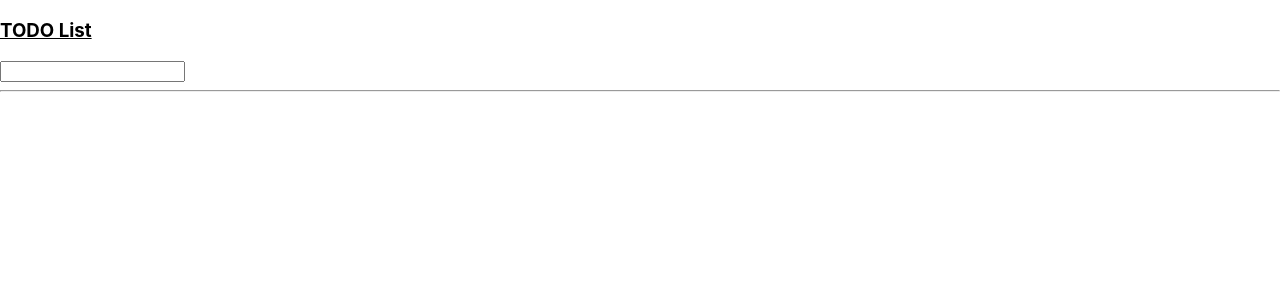
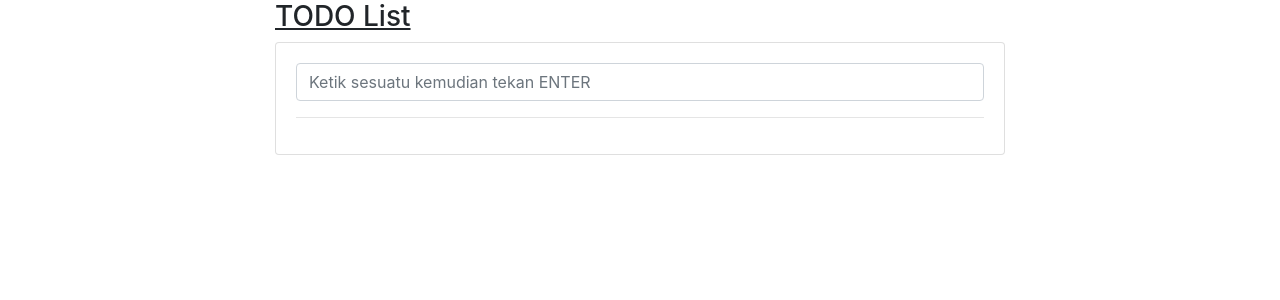
Before and after one commit to romadhon-razzan/todolist, a React (Create React App) app: page / in a window 1280 px wide. Shown: the top 300 px of the page. Built offline with nearby package versions, Linux system fonts and the light colour scheme.

Commit message:
styling form todolist

```diff
--- a/public/index.html
+++ b/public/index.html
@@ -24,7 +24,13 @@
       work correctly both with client-side routing and a non-root public URL.
       Learn how to configure a non-root public URL by running `npm run build`.
     -->
-    <title>React App</title>
+    <link
+  rel="stylesheet"
+  href="https://maxcdn.bootstrapcdn.com/bootstrap/4.3.1/css/bootstrap.min.css"
+  integrity="sha384-ggOyR0iXCbMQv3Xipma34MD+dH/1fQ784/j6cY/iJTQUOhcWr7x9JvoRxT2MZw1T"
+  crossorigin="anonymous"
+/>
+    <title>Todo List</title>
   </head>
   <body>
     <noscript>You need to enable JavaScript to run this app.</noscript>
--- a/src/components/formlist.js
+++ b/src/components/formlist.js
@@ -1,5 +1,5 @@
 import React from 'react';
-import { Form, Container, Input, Button, Row, Col, Card, CardBody } from 'reactstrap';
+import { Form, Container, Input, Button, Row, Col, Card, CardBody, FormGroup, Label } from 'reactstrap';
 import styled from 'styled-components';
 class FormList extends React.Component{
     constructor(props){
@@ -13,26 +13,21 @@ class FormList extends React.Component{
     removeItem (pos) {
         return((event)=>{
             var tempItem = [...this.state.listItem];
-            if (pos !== -1) {
-                tempItem.splice(pos, 1);
-                this.setState({listItem: tempItem});
-            }
+            tempItem.splice(pos, 1);
+            this.setState({listItem: tempItem});
             event.preventDefault()
         });
     }
     inputListener = (event) => { this.setState({ item: event.target.value }) }
     render(){
-        const StyleForm = styled.div`
-            width: 50%;
-            margin: auto;
-        `;
         const StyleItem = styled.div`
             height: 50px;
-            background-color: #F1F8E9;
+            background-color: #F3E5F5;
             border-bottom: 2px solid grey;
             border-radius: 10px;
             margin-top: 10px;
             padding-left: 10px;
+            padding-right: 10px;
             padding-top: 10px;
         `;
         return(
@@ -47,15 +42,17 @@ class FormList extends React.Component{
                             <Card>
                                 <CardBody>
                                     <Form onSubmit={this.submitItem}>
-                                        <Input value={this.state.item} onChange={this.inputListener}/>
+                                        <Input type="text" placeholder="Ketik sesuatu kemudian tekan ENTER" value={this.state.item} onChange={this.inputListener}/>
                                     </Form>
                                     <hr/>
                                     <div>
                                         { this.state.listItem.map((item, index) =>
                                                 <StyleItem key={index}>
-                                                    {item}
                                                     <Form onSubmit={this.removeItem(index)}>
-                                                        <Button value={item} close type="submit"/>
+                                                        <FormGroup>
+                                                            <Label for="btnRemove">{item}</Label>
+                                                            <Button id="btnRemove" close type="submit"/>
+                                                        </FormGroup>
                                                     </Form>
                                                 </StyleItem>
                                             )}
```
